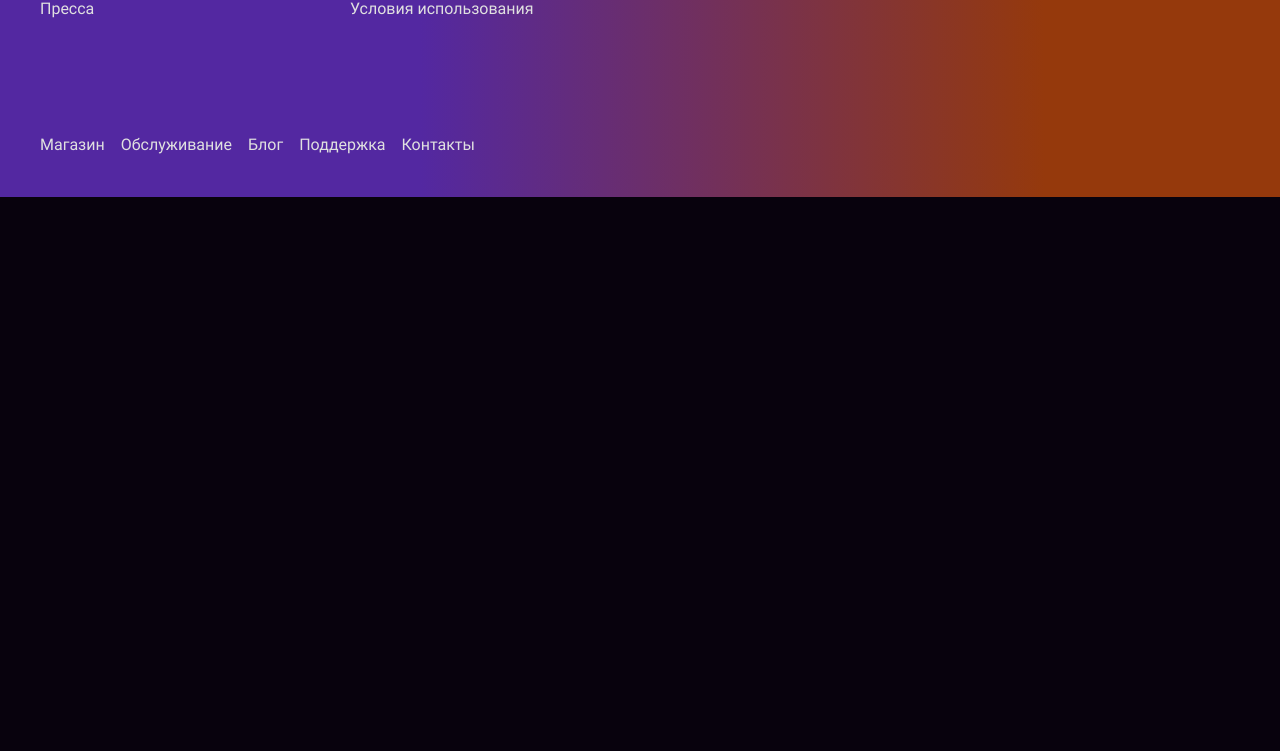
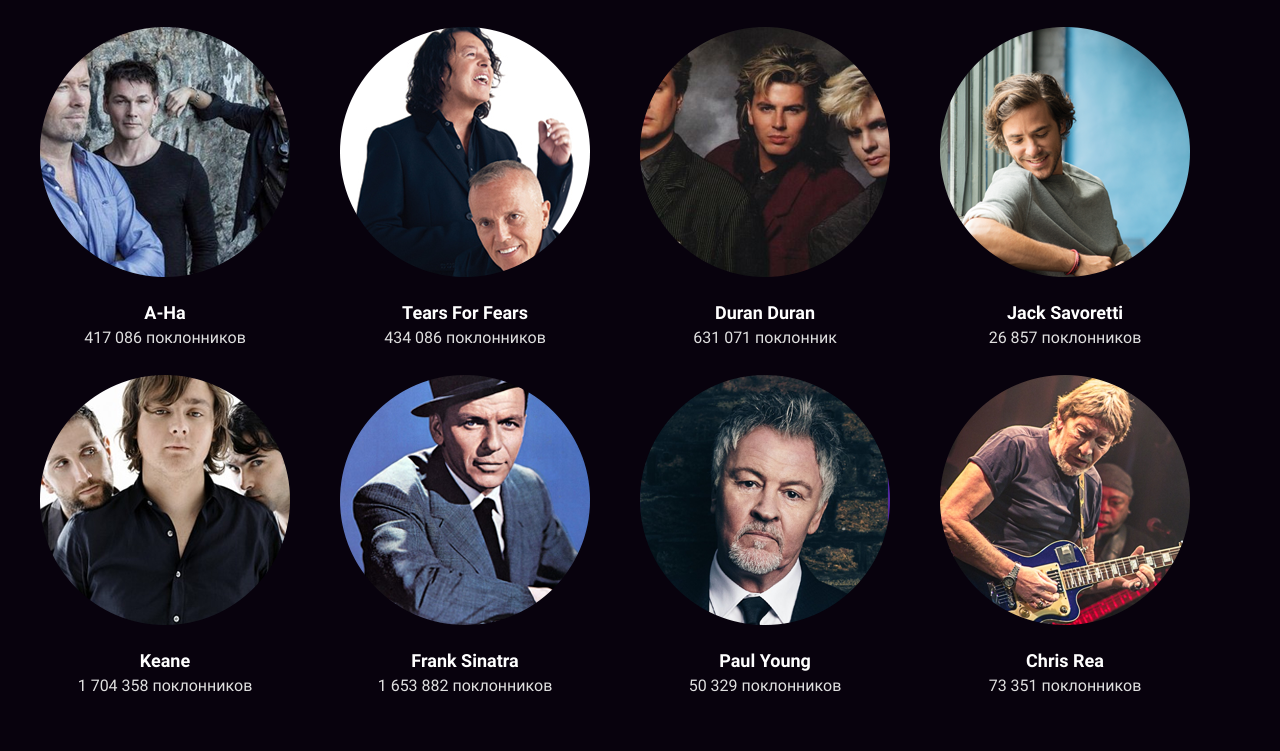
Before and after one commit to MiriyaMaria/layout-designer-project-lvl2, a website: page src/artist.html in a window 1280 px wide. Shown: the part 2199-2950 px from the top of the page. Before the commit the page ends 2396 px from the top, so only its background shows below. Drawn offline with nearby package versions, Linux system fonts and the light colour scheme; files that its build step writes are made by us from their sources.

Commit message:
added similar section

```diff
--- a/src/artist.html
+++ b/src/artist.html
@@ -131,34 +131,81 @@
                 <h2 class="section_title section_title__align">Дискография</h2>
                 <div class="list">
                     <div class="list_item">
-                        <img class="album" src="./images/Brother.png" alt="Обложка альбома" >
+                        <img class="item_image" src="./images/Brother.png" alt="Обложка альбома" >
                         <h3 class="item_title">Brother</h3>
                         <p class="item_description">2014</p>
                     </div>
                     <div class="list_item">
-                        <img class="album" src="./images/Out of My Hands.png" alt="Обложка альбома" >
+                        <img class="item_image" src="./images/Out of My Hands.png" alt="Обложка альбома" >
                         <h3 class="item_title">Out Of My Hands</h3>
                         <p class="item_description">2012</p>
                     </div>
                     <div class="list_item">
-                        <img class="album" src="./images/Letter from Egypt.png" alt="Обложка альбома" >
+                        <img class="item_image" src="./images/Letter from Egypt.png" alt="Обложка альбома" >
                         <h3 class="item_title">Letter From Egypt</h3>
                         <p class="item_description">2008</p>
                     </div>
                     <div class="list_item">
-                        <img class="album" src="./images/Vogts Villa.png" alt="Обложка альбома" >
+                        <img class="item_image" src="./images/Vogts Villa.png" alt="Обложка альбома" >
                         <h3 class="item_title">Vogts Vills</h3>
                         <p class="item_description">1996</p>
                     </div>
                     <div class="list_item">
-                        <img class="album" src="./images/Wild Seed.png" alt="Обложка альбома" >
+                        <img class="item_image" src="./images/Wild Seed.png" alt="Обложка альбома" >
                         <h3 class="item_title">Wild Seed</h3>
                         <p class="item_description">1995</p>
                     </div>
                     <div class="list_item">
-                        <img class="album" src="./images/Poetenes Evangelium.png" alt="Обложка альбома" >
+                        <img class="item_image" src="./images/Poetenes Evangelium.png" alt="Обложка альбома" >
                         <h3 class="item_title">Poetenes Evangelium</h3>
                         <p class="item_description">1993</p>
+                    </div>
+                </div>
+            </div>
+        </section>
+        <section id="page-similar" class="section_align">
+            <div class="container">
+                <h2 class="section_title section_title__align">Похожие исполнители</h2>
+                <div class="list">
+                    <div class="list_item_center">
+                        <img class="item_image" src="./images/A-ha.png" alt="Обложка альбома" >
+                        <h3 class="item_title">A-Ha</h3>
+                        <p class="item_description">417 086 поклонников</p>
+                    </div>
+                    <div class="list_item_center">
+                        <img class="item_image" src="./images/Tears for Fears.png" alt="Обложка альбома" >
+                        <h3 class="item_title">Tears For Fears</h3>
+                        <p class="item_description">434 086 поклонников</p>
+                    </div>
+                    <div class="list_item_center">
+                        <img class="item_image" src="./images/Duran Duran.png" alt="Обложка альбома" >
+                        <h3 class="item_title">Duran Duran</h3>
+                        <p class="item_description">631 071 поклонник</p>
+                    </div>
+                    <div class="list_item_center">
+                        <img class="item_image" src="./images/Jack Savoretti.png" alt="Обложка альбома" >
+                        <h3 class="item_title">Jack Savoretti</h3>
+                        <p class="item_description">26 857 поклонников</p>
+                    </div>
+                    <div class="list_item_center">
+                        <img class="item_image" src="./images/Keane.png" alt="Обложка альбома" >
+                        <h3 class="item_title">Keane</h3>
+                        <p class="item_description">1 704 358 поклонников</p>
+                    </div>
+                    <div class="list_item_center">
+                        <img class="item_image" src="./images/Frank Sinatra.png" alt="Обложка альбома" >
+                        <h3 class="item_title">Frank Sinatra</h3>
+                        <p class="item_description">1 653 882 поклонников</p>
+                    </div>
+                    <div class="list_item_center">
+                        <img class="item_image" src="./images/Paul Young.png" alt="Обложка альбома" >
+                        <h3 class="item_title">Paul Young</h3>
+                        <p class="item_description">50 329 поклонников</p>
+                    </div>
+                    <div class="list_item_center">
+                        <img class="item_image" src="./images/Chris Rea.png" alt="Обложка альбома" >
+                        <h3 class="item_title">Chris Rea</h3>
+                        <p class="item_description">73 351 поклонников</p>
                     </div>
                 </div>
             </div>
--- a/src/scss/album-list.scss
+++ b/src/scss/album-list.scss
@@ -3,6 +3,10 @@
     grid-template-columns: repeat(auto-fit, 250px);
     column-gap: 50px;
     row-gap: 25px;
+
+    @include mobile {
+        grid-template-columns: repeat(auto-fit, 137px);
+    }
 }
 
 .item_title {
@@ -19,3 +23,15 @@
     font-size: 16px;
     line-height: 24px;
 }
+
+.list_item_center {
+    text-align: center;
+}
+
+.item_image {
+    width: 250px;
+
+    @include mobile {
+        width: 137px;
+    }
+}
--- a/src/scss/section.scss
+++ b/src/scss/section.scss
@@ -33,5 +33,8 @@
     padding-top: 100px;
     text-align: left;
     color: white;
+    &:last-child {
+      margin-bottom: 100px;
+    }
   }
 }
```
